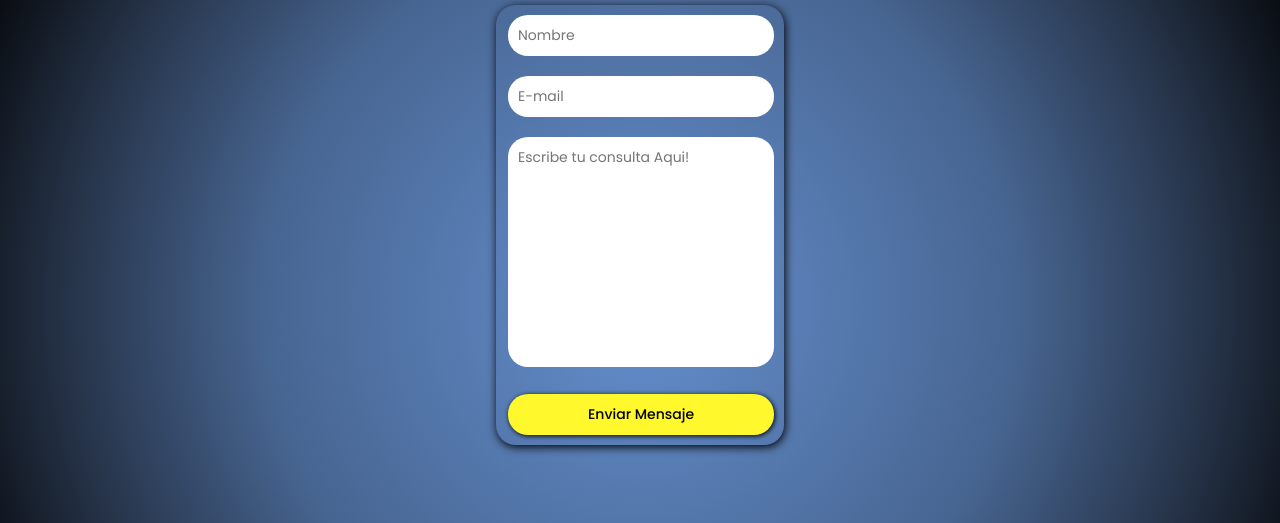
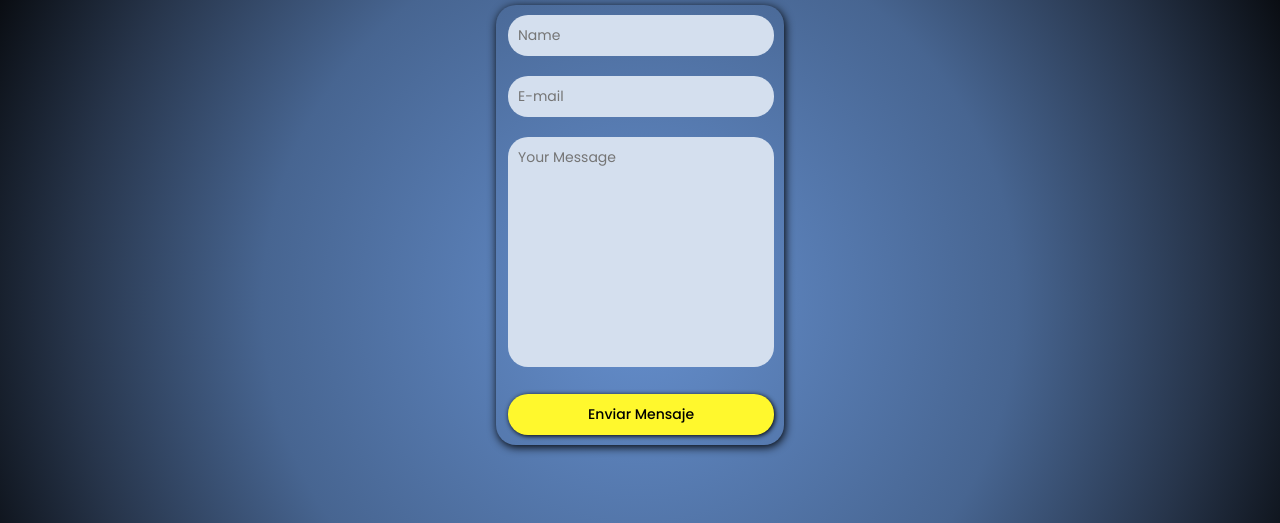
Before and after one commit to VenticinqueMauro/P.folio-Desafio06, a plain HTML site: page pages/contact.html in a window 1280 px wide. Shown: the part 96-619 px from the top of the page. Drawn offline with nearby package versions, Linux system fonts and the light colour scheme.

Commit message:
idioma de form contact modificado

```diff
--- a/pages/contact.html
+++ b/pages/contact.html
@@ -71,13 +71,13 @@
                 <form class="form" action="https://formspree.io/f/xjvlpegg"
                 method="POST">
                     <div class="formContainer">
-                        <input type="name" placeholder="Nombre" name="name">
+                        <input type="name" placeholder="Name" name="name" class="inputMsj">
                     </div>
                     <div class="formContainer">
-                        <input type="email" placeholder="E-mail" name="email">
+                        <input type="email" placeholder="E-mail" name="email" class="inputMsj">
                     </div>
                     <div class="formContainer">
-                        <textarea name="mensaje" id="" cols="30" rows="10" placeholder="Escribe tu consulta Aqui!" class="textArea" name="message"></textarea><br>
+                        <textarea name="mensaje" id="" cols="30" rows="10" placeholder="Your Message" class="textArea inputMsj" name="message"></textarea><br>
                         <input type="submit" value="Enviar Mensaje" class="buttonContact animate__animated animate__heartBeat animate__delay-2s  ">
                     </div>
 
--- a/style.css
+++ b/style.css
@@ -277,9 +277,14 @@ body {
     margin: 10px;
     font-family: inherit;
     outline: none;
-    border: none;
+    border: 0;
     resize: none;
     transition: all 300ms;
+}
+
+
+.inputMsj{
+    background: #D4DFEE;
 }
 
 
```
